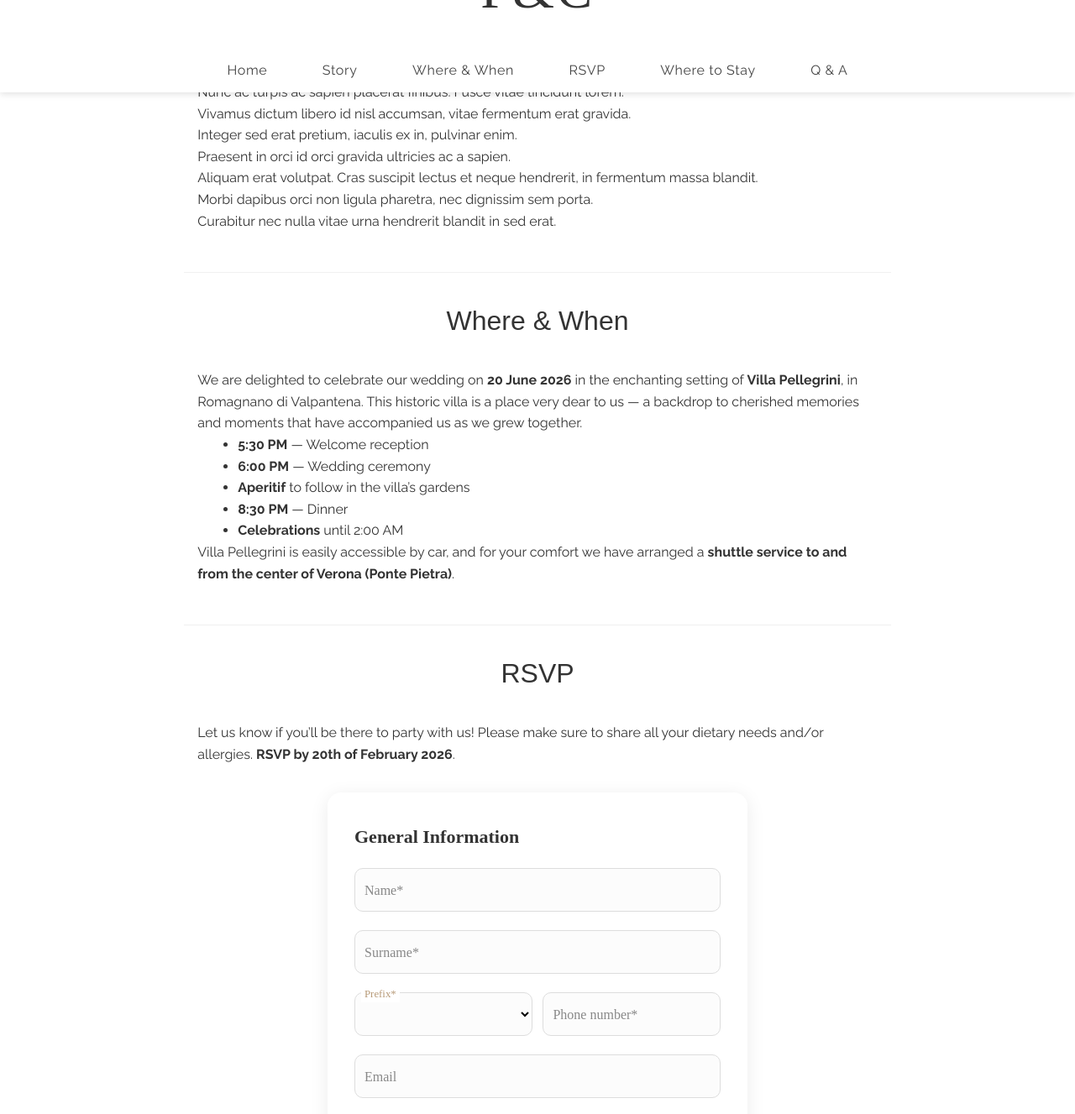
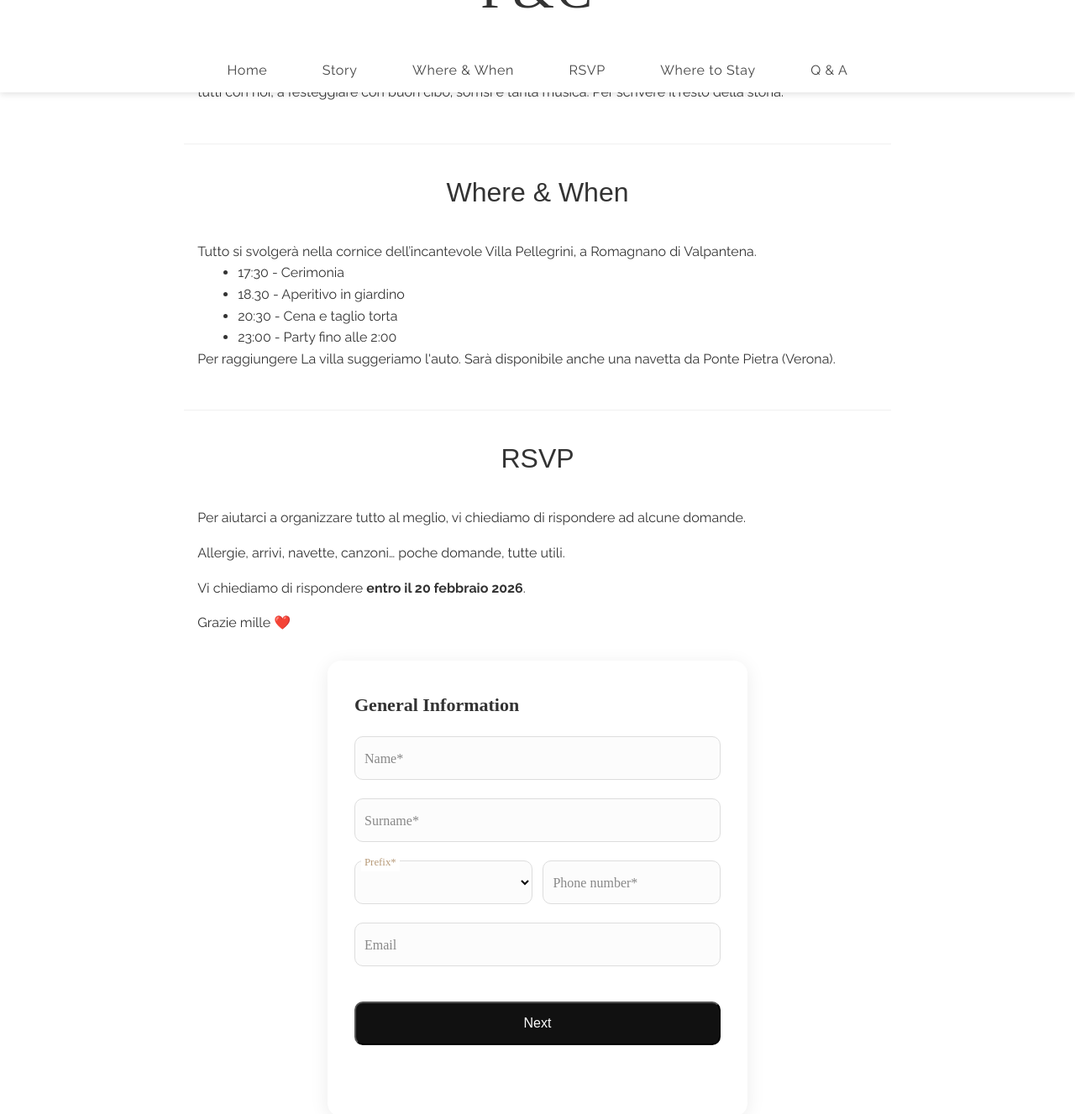
Before and after one commit to fabiolucidi/fabioecarlotta.github.io, a Jekyll site: the page built from it/index.md, in a window 1280 px wide and 1400 px high, scrolled down 966 px, cut to the strip 73-1400 px from the top of the window. Shown: the whole strip at 84% size. Built offline with Jekyll 4.4.1, drawn with Linux system fonts in a browser that asks for light colours; nearby versions of some CDN libraries; some web fonts are replaced; some of the changed text lies outside the part shown.

Commit message:
Italian version 80%

```diff
--- a/_includes/it/qa.html
+++ b/_includes/it/qa.html
@@ -3,6 +3,22 @@
     <!-- Intro -->
     <div class="default-title">
         <h2>Q&A</h2>
+        <ul class="list">
+            <li>A che ora è la cerimonia? <br/> Ti aspettiamo a Villa Pellegrini dalle 17:00 per un welcome drink.
+            La cerimonia inizierà intorno alle 17:30 (e sì, la sposa sarà in leggero ritardo: solo per creare suspense, as usual). Il resto… lo scoprirai in loco. </li>
+            <li>Ho allergie o esigenze alimentari: come faccio? Scrivi tutto nell’RSVP e lo comunicheremo al catering. </li>
+
+            <li>Dress code? Assolutamente no. Sentiti libero/a di tirare fuori tutto il tuo garden chic mood: le testimoni hanno insistito affinché trovassimo uno stile!  Consiglio: evita i tacchi a spillo, prato e ghiaino non perdonano. </li>
+            <li>Come arrivo alla villa? Villa Pellegrini si trova a Romagnano di Valpantena, a circa 20 minuti da Verona.
+                Puoi arrivare tranquillamente in auto! </li>
+            <li>C’è anche un altro modo per raggiungere la villa? Si! Ti fidi di noi? Stiamo organizzando delle navette dal centro di Verona a Villa Pellegrini.
+        Così potrai bere senza troppi sensi di colpa! </li>
+            <li>E se arrivo - o sarò già - a Verona il venerdì sera? Nessun problema: non ti lasceremo a vagare da solo/a come un bambino sperduto.
+                Qualcosa succederà: informale, giusto per “caricarci” per il grande giorno! Non abbiamo ancora deciso dove né come, ma appena lo “scopriremo” lo saprai anche tu. </li>
+            <li>I bambini sono benvenuti? Per quanto amiamo i vostri pargoli, crediamo di rendere felici molti genitori dicendo che, per una serata, potranno scatenarsi: l’evento sarà Kids Free!</li>
+            <li>E per i regali? Il regalo più grande è averti lì con noi 🍯Se però vuoi contribuire ai nostri futuri viaggi/progetti, presto aggiungeremo qualche dettaglio qui.</li>
+            <li></li>C’è altro che dovrei sapere? Probabilmente sì. Ma per ora questo è tutto quello che ci viene in mente.</li>
+        </ul>
 
     </div>
 
--- a/_includes/it/rsvp.html
+++ b/_includes/it/rsvp.html
@@ -4,12 +4,10 @@
         <h2>RSVP</h2>
     </div>
 
-    <p class="default-text">
-
-        Let us know if you’ll be there to party with us! Please make sure to share all your dietary needs and/or allergies.
-        <strong>RSVP by 20th of February 2026</strong>.
-
-    </p>
+    <p class="default-text">Per aiutarci a organizzare tutto al meglio, vi chiediamo di rispondere ad alcune domande.</p>
+    <p class="default-text">Allergie, arrivi, navette, canzoni… poche domande, tutte utili.</p>
+    <p class="default-text">Vi chiediamo di rispondere <strong>entro il 20 febbraio 2026</strong>.</p>
+    <p class="default-text">Grazie mille ❤️</p>
 
     <div class="form-container">
 
--- a/_includes/it/story.html
+++ b/_includes/it/story.html
@@ -28,15 +28,7 @@
 
     <!-- Placeholder Text -->
     <div class="default-text">
-        <p>Ciao. Lorem ipsum dolor sit amet, consectetur adipiscing elit. Nulla facilisi. Curabitur ut luctus erat.</p>
-        <p>Sed vitae tortor tempus, tincidunt lacus in, viverra nisl. Suspendisse potenti.</p>
-        <p>Donec feugiat, justo non fermentum venenatis, mauris lorem hendrerit odio, ac faucibus est urna at ligula.</p>
-        <p>Nunc ac turpis ac sapien placerat finibus. Fusce vitae tincidunt lorem.</p>
-        <p>Vivamus dictum libero id nisl accumsan, vitae fermentum erat gravida.</p>
-        <p>Integer sed erat pretium, iaculis ex in, pulvinar enim.</p>
-        <p>Praesent in orci id orci gravida ultricies ac a sapien.</p>
-        <p>Aliquam erat volutpat. Cras suscipit lectus et neque hendrerit, in fermentum massa blandit.</p>
-        <p>Morbi dapibus orci non ligula pharetra, nec dignissim sem porta.</p>
-        <p>Curabitur nec nulla vitae urna hendrerit blandit in sed erat.</p>
+        <p>Dicono che ci siamo incontrati nel 2000 o forse nel 2001, 2002...Non importa: nessuno di noi due se lo ricorda davvero.
+            Poi, un giorno, a Milano...Fast forward: il venti del sei del duemilaventisei — dopo anni di cene, ferragosti, aperitivi, feste di laurea e compleanni in sequenza — Villa Pellegrini ci vedrà sposarci! E vi vogliamo tutti con noi, a festeggiare con buon cibo, sorrisi e tanta musica. Per scrivere il resto della storia.</p>
     </div>
 </section>
--- a/_includes/it/where.html
+++ b/_includes/it/where.html
@@ -8,13 +8,9 @@ Carosello Swiper.js a 3 card (scorrimento classico)
     <!-- Intro -->
     <div class="default-title">
         <h2>Where to Stay</h2>
-        <p class="default-text">
-            Life has brought incredible people into our path — some from nearby, others from all around the world.
-            For those who may not be familiar with the city of Verona, we’ve put together a few suggestions on where to stay and what to explore during your time here.
-        </p>
-
+        <p class="default-text">Alcuni di voi arrivano da vicino, altri da un po’ più lontano: per rendere il vostro soggiorno più semplice, qui trovate una selezione di hotel e B&B consigliati.</p>
+        <p class="default-text">Vi suggeriamo di alloggiare in centro storico o Veronetta zone comodo, vivaci e perfetto per raggiungere Villa Pellegrini.</p>
     </div>
-
 
     <!-- SWIPER WRAPPER -->
     <div class="swiper-container" style="padding-bottom:40px;">
--- a/_includes/it/whwh.html
+++ b/_includes/it/whwh.html
@@ -6,24 +6,14 @@
 
     <div class="default-text">
     <p>
-        We are delighted to celebrate our wedding on
-        <strong>20 June 2026</strong> in the enchanting setting of
-        <strong>Villa Pellegrini</strong>, in Romagnano di Valpantena.
-        This historic villa is a place very dear to us — a backdrop to cherished memories
-        and moments that have accompanied us as we grew together.
+        Tutto si svolgerà nella cornice dell’incantevole Villa Pellegrini, a Romagnano di Valpantena.
     </p>
-
-    <ul class="list">
-        <li><strong>5:30 PM</strong> — Welcome reception</li>
-        <li><strong>6:00 PM</strong> — Wedding ceremony</li>
-        <li><strong>Aperitif</strong> to follow in the villa’s gardens</li>
-        <li><strong>8:30 PM</strong> — Dinner</li>
-        <li><strong>Celebrations</strong> until 2:00 AM</li>
-    </ul>
-
-    <p>
-        Villa Pellegrini is easily accessible by car, and for your comfort we have arranged a
-        <strong>shuttle service to and from the center of Verona (Ponte Pietra)</strong>.
-    </p>
+        <ul class="list">
+        <li>17:30 - Cerimonia</li>
+        <li>18.30 - Aperitivo in giardino</li>
+        <li>20:30 - Cena e taglio torta</li>
+        <li>23:00 - Party fino alle 2:00</li>
+        </ul>
+        Per raggiungere La villa suggeriamo l'auto. Sarà disponibile anche una navetta da Ponte Pietra (Verona).
     </div>
 </section>
```
